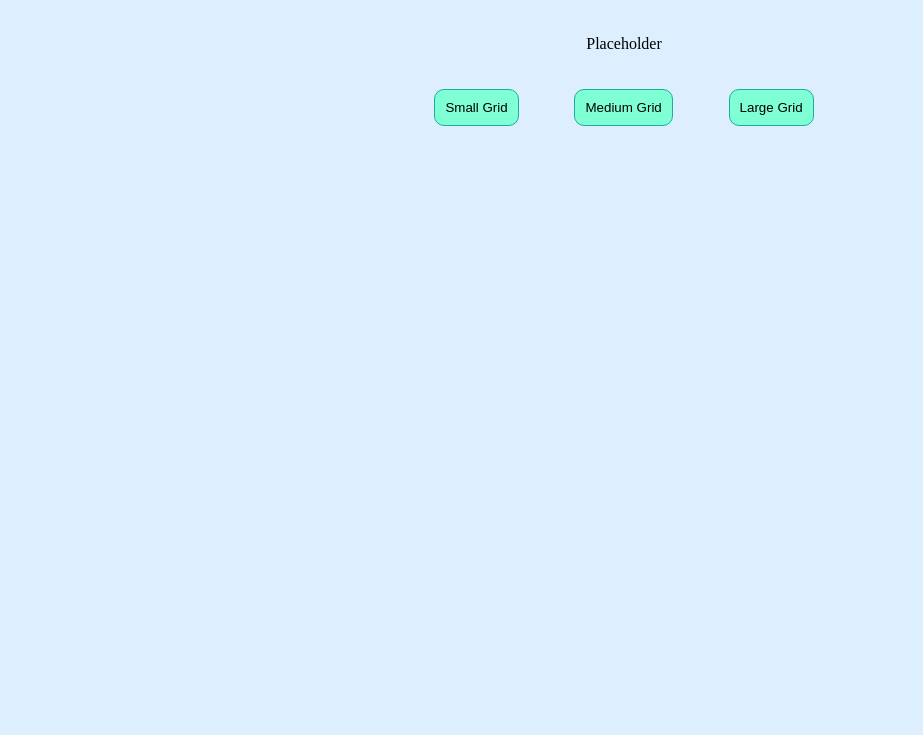
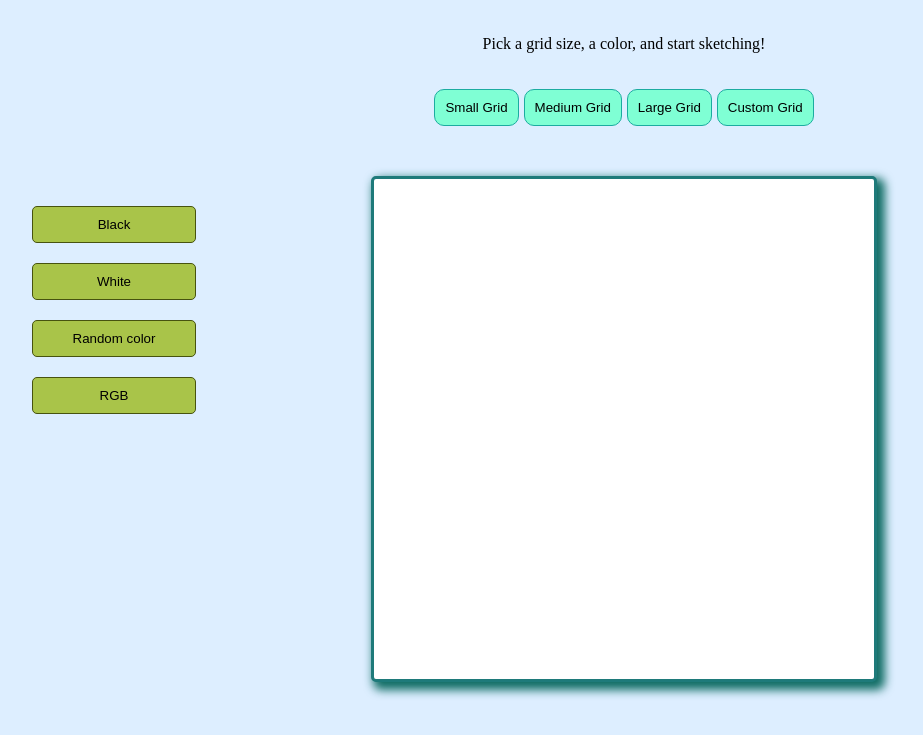
Before and after one commit to okostadinov/etch-a-sketch, a plain HTML site: page index.html in a window 1280 px wide. Both pictures are taken after a click on the button "Small Grid". Shown: the part 69-804 px from the top of the page, without its empty margins (16-939 px from the left). Drawn offline with Linux system fonts and the light colour scheme.

Commit message:
completed

```diff
--- a/index.html
+++ b/index.html
@@ -9,6 +9,6 @@
     <title>Etch-A-Sketch</title>
 </head>
 <body>
-    <div id="mainContainer"></div>
+    <div id="container"></div>
 </body>
 </html>
--- a/script.js
+++ b/script.js
@@ -2,26 +2,79 @@
  * based on which generates the grid field.
  */
 function generateGrid(e) {
-    let gridSize = +e.target.value;
+    let gridSize;
+
+    // prompt user for value in case custom grid btn was pressed
+    if (e.target.value === 'custom') {
+        do {
+            gridSize = +prompt('Amount: ');
             console.log(gridSize);
-    gridField.textContent = '';
+            if (gridSize === 0) { // in case user cancelled prompt
+                return;
+            }
+        } while ( !(Number.isInteger(gridSize)) || gridSize > 100);
+    } else { // Otherwise, extract the int value
+        gridSize = +e.target.value;
+    }
+    gridField.textContent = ''; // clear current content
     gridField.setAttribute('style', 'visibility: visible');
-     gridField.setAttribute('style', `grid-template-columns: repeat(${gridSize}, 1fr)`);
-     gridField.setAttribute('style', `grid-template-rows: repeat(${gridSize}, 1fr)`);
-    //gridField.setAttribute('style', `grid-template-columns: repeat(auto-fit, ${gridSize}px)`);
 
-    for (let i = 0; i < gridSize; i++) {
-        for (let j = 0; j < gridSize; j++) {
+    gridField.style.setProperty('--grid-rows', gridSize);
+    gridField.style.setProperty('--grid-cols', gridSize);
+
+    for (let i = 0; i < (gridSize * gridSize); i++) {
         let gridSquare = document.createElement('div');
+        gridSquare.textContent = '';
         gridSquare.classList.add('grid-square');
-            gridSquare.textContent = '';
+        gridSquare.addEventListener('mouseenter', fillSquare);
+        gridSquare.addEventListener('mouseleave', rgbColor);
         gridField.appendChild(gridSquare);
     }
 }
 
+/* Retreives the button value pressed by the user
+ * in order to specify the color to draw with.
+ * In case he chose Random, compute a random 6-digit RGB hex value.
+ * Otherwise, he must have chosen a specific color.
+ */
+function setColor(e) {
+    chosenBtnColor = e.target.value;
+    if (e.target.value === 'random') {
+        randomizeColor();
+    } else {
+        currentColor = e.target.value;
+    }
 }
 
-const mainContainer = document.querySelector('#mainContainer');
+/* Generates a random RGB value.
+ */
+function randomizeColor() {
+    let hexValues = '0123456789ABCDEF';
+    let color = '#';
+    for (let i = 0; i < 6; i++) {
+        color += hexValues[Math.floor(Math.random() * 16)];
+    }
+    currentColor = color;
+}
+
+/* Generates a random color every time
+ * the user moves away from the current square.
+ */
+function rgbColor() {
+    if (chosenBtnColor === 'rgb') randomizeColor();
+}
+
+/* Fills the background color of the square of the grid,
+ * when hovering over it with the mouse.
+ */
+function fillSquare(e) {
+    let gridSquare = e.target;
+    gridSquare.setAttribute('style', `background-color: ${currentColor}`);
+}
+
+let chosenBtnColor;
+let currentColor = 'black';
+const container = document.querySelector('#container');
 
 /* Add static text to top of window. */
 const topTextContainer = document.createElement('div');
@@ -32,48 +85,87 @@ hTopTitle.textContent = 'Etch-A-Sketch';
 topTextContainer.appendChild(hTopTitle);
 
 const parTopText = document.createElement('p');
-parTopText.textContent = 'Placeholder';
+parTopText.textContent = 'Pick a grid size, a color, and start sketching!';
 topTextContainer.appendChild(parTopText);
 
-mainContainer.appendChild(topTextContainer);
+container.appendChild(topTextContainer);
 
 /* Add buttons for grid generation. */
 const gridBtnContainer = document.createElement('div');
 gridBtnContainer.setAttribute('id', 'gridBtnContainer');
 
 const btnSmallGrid = document.createElement('button');
-btnSmallGrid.classList.add('btn-gen-grid'
-);
+btnSmallGrid.classList.add('btn-gen-grid');
 btnSmallGrid.setAttribute('title', '16x16');
 btnSmallGrid.setAttribute('value', '16');
 btnSmallGrid.textContent = 'Small Grid';
+gridBtnContainer.appendChild(btnSmallGrid);
 
 const btnMediumGrid = document.createElement('button');
-btnMediumGrid.classList.add('btn-gen-grid'
-);
+btnMediumGrid.classList.add('btn-gen-grid');
 btnMediumGrid.setAttribute('title', '32x32');
 btnMediumGrid.setAttribute('value', '32');
 btnMediumGrid.textContent = 'Medium Grid';
+gridBtnContainer.appendChild(btnMediumGrid);
 
 const btnLargeGrid = document.createElement('button');
-btnLargeGrid.classList.add('btn-gen-grid'
-);
+btnLargeGrid.classList.add('btn-gen-grid');
 btnLargeGrid.setAttribute('title', '64x64');
 btnLargeGrid.setAttribute('value', '64');
 btnLargeGrid.textContent = 'Large Grid';
-
-
-gridBtnContainer.appendChild(btnSmallGrid);
-gridBtnContainer.appendChild(btnMediumGrid);
 gridBtnContainer.appendChild(btnLargeGrid);
 
-mainContainer.appendChild(gridBtnContainer);
+const btnCustomGrid = document.createElement('button');
+btnCustomGrid.classList.add('btn-gen-grid');
+btnCustomGrid.setAttribute('value', 'custom');
+btnCustomGrid.textContent = 'Custom Grid';
+gridBtnContainer.appendChild(btnCustomGrid);
+
+container.appendChild(gridBtnContainer);
 
 const btnsGenGrid = Array.from(document.querySelectorAll('.btn-gen-grid'));
 btnsGenGrid.forEach(btn => btn.addEventListener('click', generateGrid));
 
-/* Add grid field. */
+const gridAndSidebar = document.createElement('div');
+gridAndSidebar.setAttribute('id', 'gridAndSidebar');
+
+/* Add side buttons. */
+const sideBtnContainer = document.createElement('div');
+sideBtnContainer.setAttribute('id', 'sideBtnContainer');
+
+const btnBlack = document.createElement('button');
+btnBlack.classList.add('btn-set-color');
+btnBlack.setAttribute('value', 'black');
+btnBlack.textContent = 'Black';
+sideBtnContainer.appendChild(btnBlack);
+
+const btnWhite = document.createElement('button');
+btnWhite.classList.add('btn-set-color');
+btnWhite.setAttribute('value', 'white');
+btnWhite.textContent = 'White';
+sideBtnContainer.appendChild(btnWhite);
+
+const btnRandom = document.createElement('button');
+btnRandom.classList.add('btn-set-color');
+btnRandom.setAttribute('value', 'random');
+btnRandom.textContent = 'Random color';
+sideBtnContainer.appendChild(btnRandom);
+
+const btnRGB = document.createElement('button');
+btnRGB.classList.add('btn-set-color');
+btnRGB.setAttribute('value', 'rgb');
+btnRGB.textContent = 'RGB';
+sideBtnContainer.appendChild(btnRGB);
+
+gridAndSidebar.appendChild(sideBtnContainer);
+
+/* Add grid. */
 const gridField = document.createElement('div');
 gridField.setAttribute('id', 'gridField');
+gridAndSidebar.appendChild(gridField);
 
-mainContainer.appendChild(gridField);
+
+container.appendChild(gridAndSidebar);
+
+const btnsSetColor = Array.from(document.querySelectorAll('.btn-set-color'));
+btnsSetColor.forEach(btn => btn.addEventListener('click', setColor));
--- a/style.css
+++ b/style.css
@@ -2,7 +2,7 @@ html {
     background-color: #DDEEFF;
 }
 
-#mainContainer {
+#container {
     display: flex;
     flex-direction: column;
 }
@@ -22,17 +22,39 @@ html {
     justify-content: space-between;
 }
 
+#gridAndSidebar {
+    margin: 50px 20px;
+    display: grid;
+    grid-template-columns: repeat(6, 1fr);
+}
+
+#sideBtnContainer {
+    grid-column: 1;
+    grid-row: 1 / 4;
+    margin: 20px;
+    display: flex;
+    flex-direction: column;
+    justify-content: flex-start;
+}
+
 #gridField {
+    grid-column: 2 / 6;
+    grid-row: 1 / 4;
+    margin: auto;
+    background-color: white;
     visibility: hidden;
+    border: 3px solid #1e7a7a;
+    box-shadow: 5px 5px 10px 3px #106d65;
+    border-radius: 5px;
     display: grid;
-    width: 480px;
-    height: 480px;
-    align-self: center;
-    border: 1px solid black;
+    width: 500px;
+    height: 500px;
+    grid-template-rows: repeat(var(--grid-rows), 1fr);
+    grid-template-columns: repeat(var(--grid-cols), 1fr);
 }
 
 .grid-square {
-    border: 1px solid black;
+    box-sizing: border-box;
 }
 
 .btn-gen-grid {
@@ -47,3 +69,17 @@ html {
     cursor: pointer;
     box-shadow: 0px 0px 5px 0px #25ccbe;
 }
+
+.btn-set-color {
+    margin: 10px 0;
+    padding: 10px;
+    border-radius: 5px;
+    background-color: rgb(169, 196, 73);
+    border: 1px solid #47530f;
+}
+
+.btn-set-color:hover {
+    scale: 1.02;
+    cursor: pointer;
+    box-shadow: 0px 0px 5px 0px #636b17;
+}
```
Lines whose indentation alone changed are shown as unchanged.
